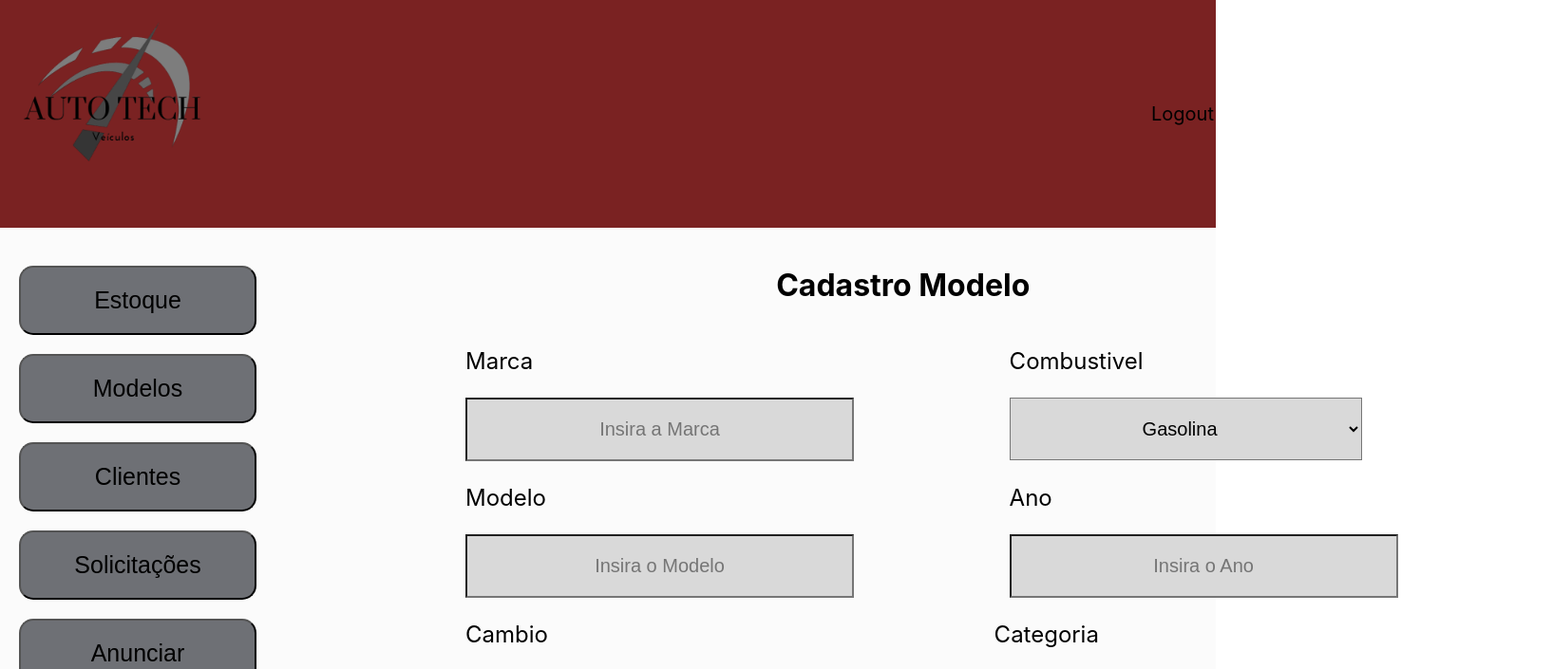
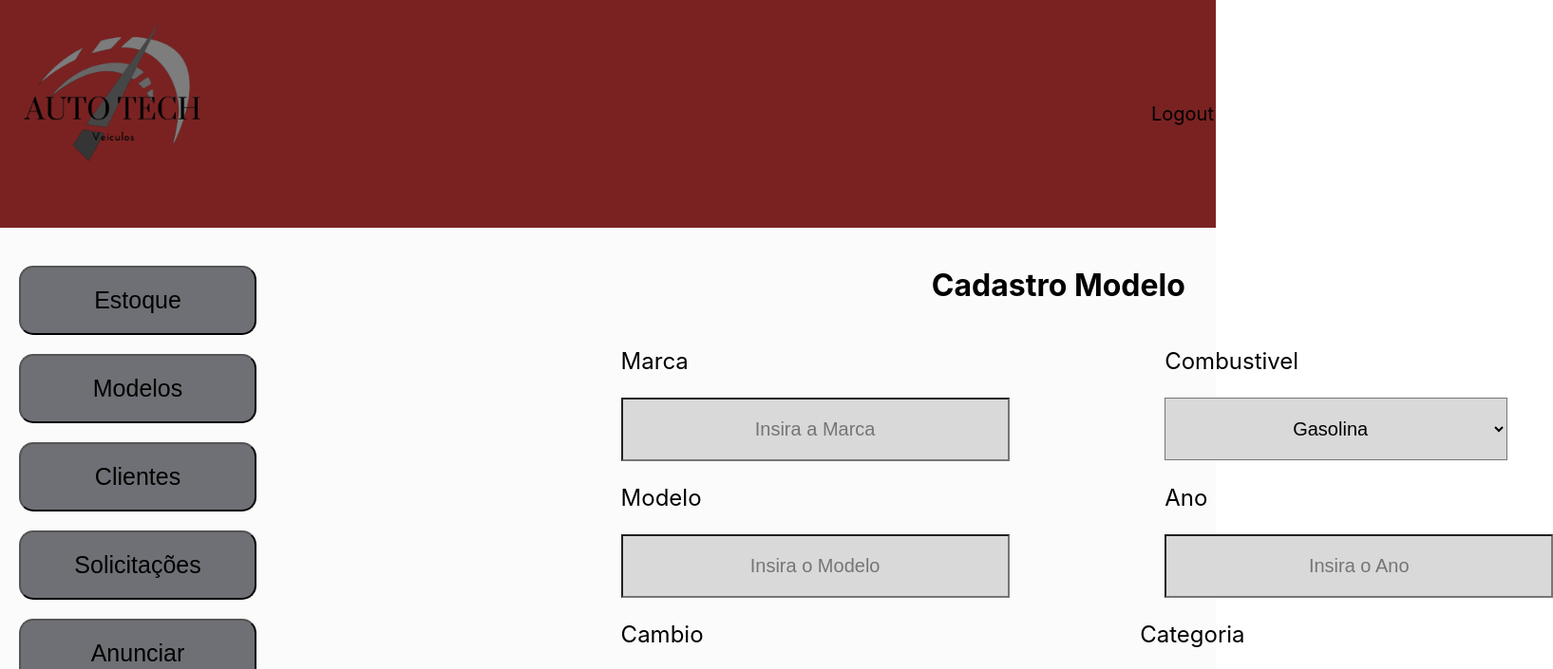
Before and after one commit to MatCoitinho/AutoTechVeiculos_FrontEnd, a Next.js app: page /admin in a window 1280 px wide. Shown: the top 705 px of the page at 95% size, 1635 px wide, since content can reach past the window. Built offline with nearby package versions, Linux system fonts and the light colour scheme.

Commit message:
fix: correção da centralização dos elementos da tela de cadastro de modelo e adição de mais opções de combustivel

```diff
--- a/components/cadastroModelo.js
+++ b/components/cadastroModelo.js
@@ -15,6 +15,8 @@ export default function cadastroModelo(){
                     <label for='escolha um Combustivel'>
                         <select id='escolhaDeCombustivel' name='escolhaDeCombustivel'>
                         <option value='gasolina'>Gasolina</option>
+                        <option value='hibrido'>Híbrido</option>
+                        <option value='eletrico'>Elétrico</option>
                         <option value='alcool'>Álcool</option>
                         <option value='flex'>Flex</option>
 
--- a/pages/admin/index.js
+++ b/pages/admin/index.js
@@ -15,7 +15,9 @@ export default function adminHome() {
           <Cabecalho />
           <div className={Styles.conteudo}>
             <BarraLateral />
-            <CadastroModelo />
+            <div className={Styles.form}>
+              <CadastroModelo />
+            </div>
           </div>
             <Rodape/>
     </div>
--- a/styles/adminHome.module.css
+++ b/styles/adminHome.module.css
@@ -16,6 +16,9 @@
     grid-template-columns: repeat(3, 1fr);
     grid-row-gap:50px ;
     grid-column-gap: 200px ;
-
     grid-auto-flow: row;
 }
+
+.adminHome .form{
+    margin-left: 20%;
+}
--- a/styles/cadastroModelo.module.css
+++ b/styles/cadastroModelo.module.css
@@ -46,7 +46,7 @@
 
 .cadastroModelo select{
 
-    padding: 20px 135px;
+    padding: 20px 130px;
     font-size: 20px;
     text-align: center;
     background-color: #D9D9D9;
```
